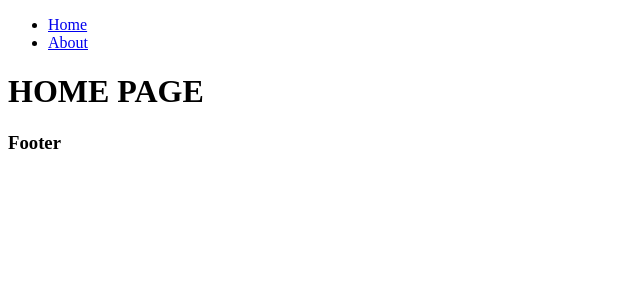
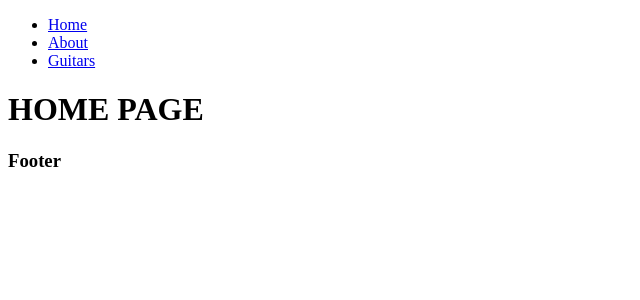
Before and after one commit to MichaelAbe/react-guitar-front, a React (Create React App) app: page / in a window 1280 px wide. Shown: the top 300 px of the page, without its empty margins (0-640 px from the left). Built offline with nearby package versions, Linux system fonts and the light colour scheme.

Commit message:
established about link in nav bar

```diff
--- a/src/App.js
+++ b/src/App.js
@@ -7,6 +7,7 @@ import Nav from './components/Nav'
 import Home from './components/Home'
 import Err from './components/Err'
 import About from './components/About'
+import Index from './components/Index';
 
 
 class App extends Component {
@@ -18,6 +19,7 @@ class App extends Component {
         <Switch>
           <Route exact path='/' component= { Home } />
           <Route exact path='/about' component= { About } />
+          <Route exact path='/guitars' component= { Index } />
           <Route component= { Err } />
         </Switch>
         <Footer />
--- a/src/components/Nav.js
+++ b/src/components/Nav.js
@@ -7,6 +7,7 @@ class Nav extends Component {
             <ul>
                 <li><Link to='/'>Home</Link></li>
                 <li><Link to='/about'>About</Link></li>
+                <li><Link to='/guitars'>Guitars</Link></li>
             </ul>
         )
     }
```
